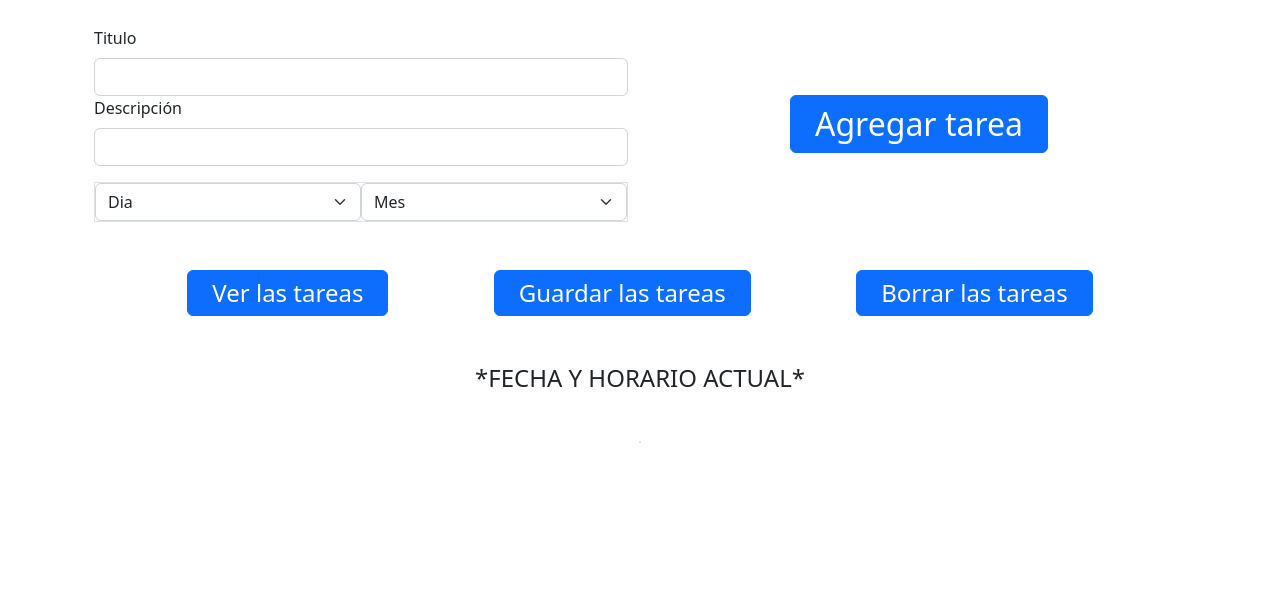
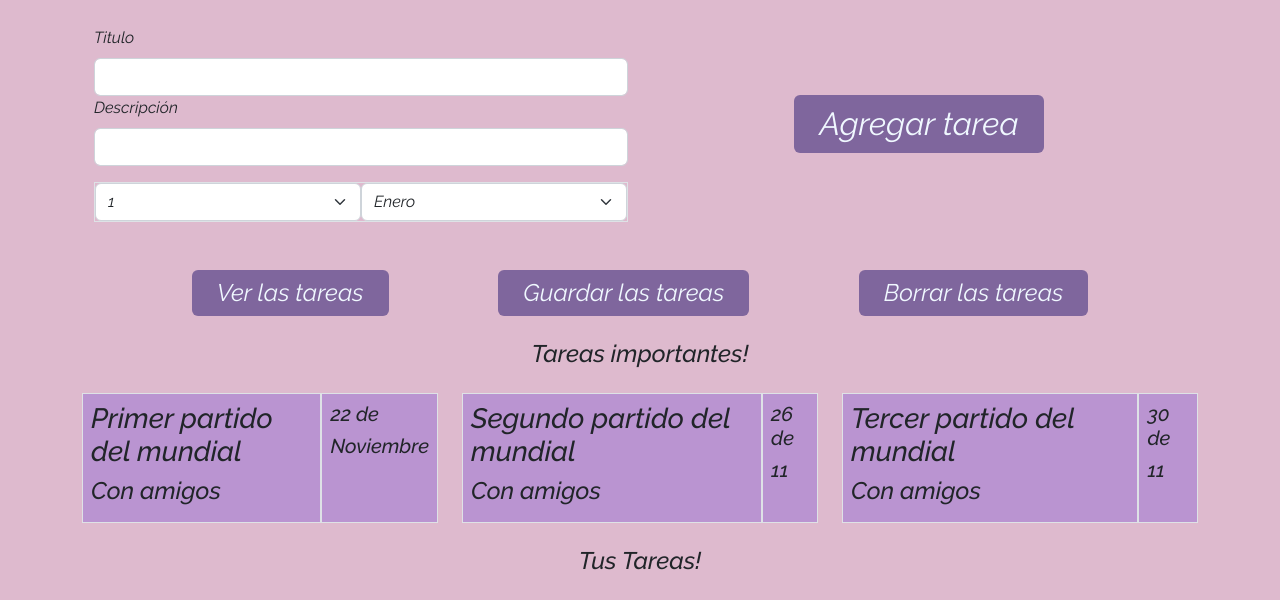
Before and after one commit to SebaR1/2do-proyecto, a plain HTML site: page index.html in a window 1280 px wide. Shown: the part 222-822 px from the top of the page. Before the commit the page ends 800 px from the top, so only its background shows below. Drawn offline with nearby package versions, Linux system fonts and the light colour scheme; some packages are replaced by stand-ins of ours; a script that the page names is missing.

Commit message:
terminando detalles

```diff
--- /dev/null
+++ b/T_importantes.json
@@ -0,0 +1,20 @@
+[
+  {
+    "titulo": "Primer partido del mundial",
+    "descripcion": "Con amigos",
+    "dia": "22",
+    "mes": "Noviembre"
+  },
+  {
+    "titulo": "Segundo partido del mundial",
+    "descripcion": "Con amigos",
+    "dia": "26",
+    "mes": "11"
+  },
+  {
+    "titulo": "Tercer partido del mundial",
+    "descripcion": "Con amigos",
+    "dia": "30",
+    "mes": "11"
+  }
+]
--- a/code.js
+++ b/code.js
@@ -1,219 +1,6 @@
-/*
-//1ER ENTREGA
-
-function pediropc() {
-  opc = parseInt(
-    prompt(
-      "Seleccione una opcion(un numero).\n1.Para saber con cuanto efectivo contas\n2.Ingresar dinero\n3.Retirar dinero.\nSi desea salir presione otro número"
-    )
-  );
-}
-
-function mostrardinero() {
-  alert("En la cuenta tienes " + dinero);
-}
-
-function menu() {
-  while (opc == 1 || opc == 2 || opc == 3) {
-    switch (opc) {
-      case 1:
-        mostrardinero();
-        pedirvolver();
-        break;
-      case 2:
-        let dineroadepositar = parseInt(
-          prompt("Ingrese la cantidad a depositar")
-        );
-        if (
-          dineroadepositar > 0 &&
-          !isNaN(dineroadepositar) &&
-          dineroadepositar != ""
-        ) {
-          dinero = dinero + dineroadepositar;
-        } else {
-          alert("Ingrese bien la cantidad!");
-        }
-        mostrardinero();
-        pedirvolver();
-        break;
-      case 3:
-        let dineroaretirar = parseInt(prompt("Ingrese la cantidad a retirar"));
-        if (
-          dinero >= dineroaretirar &&
-          !isNaN(dineroaretirar) &&
-          dineroaretirar != ""
-        ) {
-          dinero = dinero - dineroaretirar;
-          mostrardinero();
-          pedirvolver();
-        } else {
-          alert(
-            "No tiene esa cantidad en la cuenta o ingrese mal la cantidad!"
-          );
-          mostrardinero();
-          pedirvolver();
-        }
-        break;
-    }
-  }
-}
-
-//2da ENTREGA
-/*
-function menu() {
-  let opcionMenu = parseInt(
-    prompt(
-      "Seleccione una opcion de lo que desee hacer:\n1-Agregar una tarea.\n2-Eliminar una tarea.\n3-Ver sus tareas.\n4-Horario y fecha de hoy.\n5-Salir."
-    )
-  );
-  switch (opcionMenu) {
-    case 1:
-      let opc1 = parseInt(prompt("Cuantas tareas desea agregar?"));
-      if (opc1 > 0) {
-        for (let i = 1; i <= opc1; i++) {
-          let tituloTarea = prompt("Escriba el titulo de la " + i + " tarea:");
-          let descripcionTarea = prompt("Descripcion:");
-          let diaTarea = parseInt(prompt("Dia:(dd)"));
-          let mesTarea = parseInt(prompt("Mes:(mm)"));
-          let tarea = new Tarea(
-            tituloTarea,
-            descripcionTarea,
-            diaTarea,
-            mesTarea
-          );
-          Tareas.push(tarea);
-        }
-        volverAlMenu();
-      } else {
-        error();
-      }
-      break;
-    case 2:
-      let opc2 = prompt(
-        "Indique el numero de la tarea que desea eliminar: (Si no sabe que tareas tiene, presione S para volver al menu y busque el numero de la tarea de la lista de TODAS las tareas"
-      );
-      if (opc2 <= Tareas.length) {
-        Tareas.splice(parseInt(opc2) - 1, 1);
-        alert("Tarea eliminada!");
-        volverAlMenu();
-      } else if (opc2 == "s") {
-        menu();
-      } else {
-        alert("No existe ese numero de tarea!");
-        error();
-      }
-      break;
-    case 3:
-      if (Tareas.length != 0) {
-        let opc3 = parseInt(
-          prompt(
-            "Seleccione una opcion:\n1-Ver todas tus tareas.\n2-Todas las de un mes."
-          )
-        );
-
-        if (opc3 == 1) {
-          alert("Tienes " + Tareas.length + " Tareas para hacer. Y son:");
-          for (i = 0; i < Tareas.length; i++) {
-            alert(
-              "Tu " +
-                (i + 1) +
-                " Tarea:\n" +
-                Tareas[i].titulo +
-                ", " +
-                Tareas[i].descripcion +
-                "\nEs para el " +
-                Tareas[i].dia +
-                " del " +
-                Tareas[i].mes
-            );
-          }
-        } else if (opc3 == 2) {
-          let opcmes = parseInt(prompt("Ingrese un mes"));
-          let tareasMeses = Tareas.filter((tarea) => tarea.mes == opcmes);
-          if (tareasMeses.length != 0) {
-            alert(
-              "Tienes " +
-                tareasMeses.length +
-                " Tareas para hacer este mes. Y son:"
-            );
-            for (i = 0; i < tareasMeses.length; i++) {
-              alert(
-                "Tu " +
-                  (i + 1) +
-                  " Tarea:\n" +
-                  tareasMeses[i].titulo +
-                  ", " +
-                  tareasMeses[i].descripcion +
-                  "\nEs para el " +
-                  tareasMeses[i].dia +
-                  " del " +
-                  tareasMeses[i].mes
-              );
-            }
-          } else {
-            alert("No tiene ninguna tarea agregada ese mes");
-          }
-        } else {
-          error();
-        }
-      } else {
-        alert("No tiene ninguna tarea agregada");
-      }
-      volverAlMenu();
-      break;
-    case 4:
-      let hoy = new Date();
-      alert(hoy.toLocaleString());
-      volverAlMenu();
-      break;
-    case 5:
-      vuelvaProntos();
-      break;
-    default:
-      error();
-      break;
-  }
-}
-
-function error() {
-  alert("Ingreso una opcion erronea!\nVolvera al menu automaticamente.");
-  menu();
-}
-
-function volverAlMenu() {
-  let opcVolver = prompt("Desea volver al menu?(s/n)");
-
-  if (opcVolver.toLowerCase() == "s") {
-    menu();
-  } else if (opcVolver.toLowerCase() == "n") {
-    vuelvaProntos();
-  } else {
-    alert("Ingrese una opcion correcta!");
-    volverAlMenu();
-  }
-}
-
-function vuelvaProntos() {
-  alert("Adios. Vuelva prontos.");
-}
-
-class Tarea {
-  constructor(titulo, descripcion, dia, mes) {
-    this.titulo = titulo;
-    this.descripcion = descripcion;
-    this.dia = dia;
-    this.mes = mes;
-  }
-}
-
 let Tareas = [];
-
-alert("Bienvenido a su lista de tareas!");
-menu();
-*/
-
-let Tareas = [];
-let form = document.getElementById("form");
+let TareasImpJSON = [];
+let forms = document.getElementById("form");
 
 class Tarea {
   constructor(titulo, descripcion, dia, mes) {
@@ -239,6 +26,7 @@ btn_aggTarea.onclick = (e) => {
   );
   Tareas.push(Tarea_reciente);
   Swal.fire("Agregaste una tarea!");
+  forms.reset();
 };
 
 console.log(Tareas);
@@ -248,23 +36,24 @@ let divTareas = document.getElementById("tareas");
 function mostrarTareas() {
   for (let tarea of Tareas) {
     divTareas.innerHTML += `
-            <div class="col d-flex">
+    <div class="col d-flex ">
     <div
-                class="m-2 p-2 border justify-content-center align-items-center"
+      class="p-2 justify-content-center align-items-center bg-tarea border"
     >
       <div class="tituloTarea h3">${tarea.titulo}</div>
       <div class="tituloDesc h4">${tarea.descripcion}</div>
     </div>
     <div
-                class="m-2 p-2 justify-content-center align-items-center border"
+      class="p-2 justify-content-center align-items-center bg-tarea border"
     >
-                <div class="fechaDia h5 border">${tarea.dia} del</div>
-                <div class="fechaMes h5 border">${tarea.mes}</div>
+      <div class="fechaDia h5">${tarea.dia} de</div>
+      <div class="fechaMes h5">${tarea.mes}</div>
     </div>
   </div>
   `;
   }
 }
+
 function ocultarTareas() {
   divTareas.innerHTML = ``;
 }
@@ -303,9 +92,6 @@ btnGuardarStorage.onclick = () => {
 
 let btnBorrarStorage = document.getElementById("btn-BorrarStorage");
 btnBorrarStorage.onclick = () => {
-  Tareas = [];
-  guardarLocal("listaTareas", JSON.stringify(Tareas));
-  ocultarTareas();
   Swal.fire({
     title: "Estas seguro?",
     text: "No vas a poder volver a ver tus tareas!",
@@ -313,9 +99,12 @@ btnBorrarStorage.onclick = () => {
     showCancelButton: true,
     confirmButtonColor: "#3085d6",
     cancelButtonColor: "#d33",
-    confirmButtonText: "Yes, delete it!",
+    confirmButtonText: "Si, eliminar!",
   }).then((result) => {
     if (result.isConfirmed) {
+      Tareas = [];
+      guardarLocal("listaTareas", JSON.stringify(Tareas));
+      ocultarTareas();
       Swal.fire("Tareas borradas!");
     }
   });
@@ -323,3 +112,36 @@ btnBorrarStorage.onclick = () => {
 
 let tareasStorage = JSON.parse(localStorage.getItem("listaTareas"));
 Tareas = tareasStorage;
+
+let divTareasImportantes = document.getElementById("tareasImp");
+
+function renderizarTareasImportantes() {
+  for (let tareaImp of TareasImpJSON) {
+    divTareasImportantes.innerHTML += `
+            <div class="col d-flex ">
+              <div
+                class="p-2 border justify-content-center align-items-center bg-tarea"
+              >
+                <div class="tituloTarea h3">${tareaImp.titulo}</div>
+                <div class="tituloDesc h4">${tareaImp.descripcion}</div>
+              </div>
+              <div
+                class="p-2 justify-content-center align-items-center border bg-tarea"
+              >
+                <div class="fechaDia h5 ">${tareaImp.dia} de</div>
+                <div class="fechaMes h5">${tareaImp.mes}</div>
+              </div>
+            </div>
+            `;
+  }
+}
+
+async function obtenerJSON() {
+  const URLJSON = "T_importantes.json";
+  const resp = await fetch(URLJSON);
+  const data = await resp.json();
+  TareasImpJSON = data;
+  renderizarTareasImportantes();
+}
+
+obtenerJSON();
--- a/index.html
+++ b/index.html
@@ -4,6 +4,7 @@
     <meta charset="UTF-8" />
     <meta http-equiv="X-UA-Compatible" content="IE=edge" />
     <meta name="viewport" content="width=device-width, initial-scale=1.0" />
+    <link rel="stylesheet" href="style.css" />
     <!-- CSS only -->
     <link
       href="https://cdn.jsdelivr.net/npm/bootstrap@5.2.0-beta1/dist/css/bootstrap.min.css"
@@ -11,13 +12,12 @@
       integrity="sha384-0evHe/X+R7YkIZDRvuzKMRqM+OrBnVFBL6DOitfPri4tjfHxaWutUpFmBp4vmVor"
       crossorigin="anonymous"
     />
-    <title>To Do List!</title>
+    <title>Lista de tareas!</title>
   </head>
   <body>
-    <nav class="navbar bg-light">
+    <nav class="navbar bg-nav">
       <div class="container">
-        <a class="navbar-brand" href="#">Github</a>
-        <a class="navbar-brand" href="#">FAQ</a>
+        <a class="navbar-brand" href="https://github.com/SebaR1">Github</a>
       </div>
     </nav>
     <main class="justify-content-center">
@@ -41,7 +41,6 @@
                     aria-label="tareaDia"
                     id="tareaDia"
                   >
-                    <option selected>Dia</option>
                     <option value="1">1</option>
                     <option value="2">2</option>
                     <option value="3">3</option>
@@ -79,19 +78,18 @@
                     aria-label="tareaMes"
                     id="tareaMes"
                   >
-                    <option selected>Mes</option>
-                    <option value="1">Enero</option>
-                    <option value="2">Febrero</option>
-                    <option value="3">Marzo</option>
-                    <option value="4">Abril</option>
-                    <option value="5">Mayo</option>
-                    <option value="6">Junio</option>
-                    <option value="7">Julio</option>
-                    <option value="8">Agosto</option>
-                    <option value="9">Septiembre</option>
-                    <option value="10">Octubre</option>
-                    <option value="11">Noviembre</option>
-                    <option value="12">Diciembre</option>
+                    <option value="Enero">Enero</option>
+                    <option value="Febrero">Febrero</option>
+                    <option value="Marzo">Marzo</option>
+                    <option value="Abril">Abril</option>
+                    <option value="Mayo">Mayo</option>
+                    <option value="Junio">Junio</option>
+                    <option value="Julio">Julio</option>
+                    <option value="Agosto">Agosto</option>
+                    <option value="Septiembre">Septiembre</option>
+                    <option value="Octubre">Octubre</option>
+                    <option value="Noviembre">Noviembre</option>
+                    <option value="Diciembre">Diciembre</option>
                   </select>
                 </div>
               </div>
@@ -101,7 +99,7 @@
                 <button
                   id="btn_aggTarea"
                   type="submit"
-                  class="btn btn-primary"
+                  class="btn"
                   style="
                     --bs-btn-padding-y: 0.25rem;
                     --bs-btn-padding-x: 1.5rem;
@@ -120,7 +118,7 @@
           <button
             id="btn-tareas"
             type="button"
-            class="btn btn-primary"
+            class="btn"
             style="
               --bs-btn-padding-y: 0.25rem;
               --bs-btn-padding-x: 1.5rem;
@@ -132,7 +130,7 @@
           <button
             id="btn-GuardarStorage"
             type="button"
-            class="btn btn-primary"
+            class="btn"
             style="
               --bs-btn-padding-y: 0.25rem;
               --bs-btn-padding-x: 1.5rem;
@@ -144,7 +142,7 @@
           <button
             id="btn-BorrarStorage"
             type="button"
-            class="btn btn-primary"
+            class="btn"
             style="
               --bs-btn-padding-y: 0.25rem;
               --bs-btn-padding-x: 1.5rem;
@@ -154,9 +152,13 @@
             Borrar las tareas
           </button>
         </div>
-        <h3 class="text-center fs-4 mt-5 mb-5">*FECHA Y HORARIO ACTUAL*</h3>
-        <div class="d-flex justify-content-center mt-5">
-          <div class="row border" id="tareas"></div>
+        <h3 class="text-center fs-4 mt-4">Tareas importantes!</h3>
+        <div class="align-items-center d-flex container mt-4">
+          <div class="row" id="tareasImp"></div>
+        </div>
+        <h3 class="text-center fs-4 mt-4">Tus Tareas!</h3>
+        <div class="container align-items-center d-flex mt-4">
+          <div class="row" id="tareas"></div>
         </div>
       </div>
     </main>
--- /dev/null
+++ b/style.css
@@ -0,0 +1,20 @@
+@import url(https://fonts.googleapis.com/css2?family=Raleway:ital,wght@1,400;1,500&display=swap);
+
+body {
+  background-color: #debace !important;
+  font-family: "Raleway", sans-serif !important;
+}
+
+.bg-nav {
+  background: #fbfacd;
+  box-shadow: 0 0.5rem 1rem rgba(0, 0, 0, 0.15);
+}
+
+.bg-tarea {
+  background: #ba94d1;
+}
+
+button {
+  background-color: #7f669d !important;
+  color: aliceblue !important;
+}
```
Lines whose indentation alone changed are shown as unchanged.
